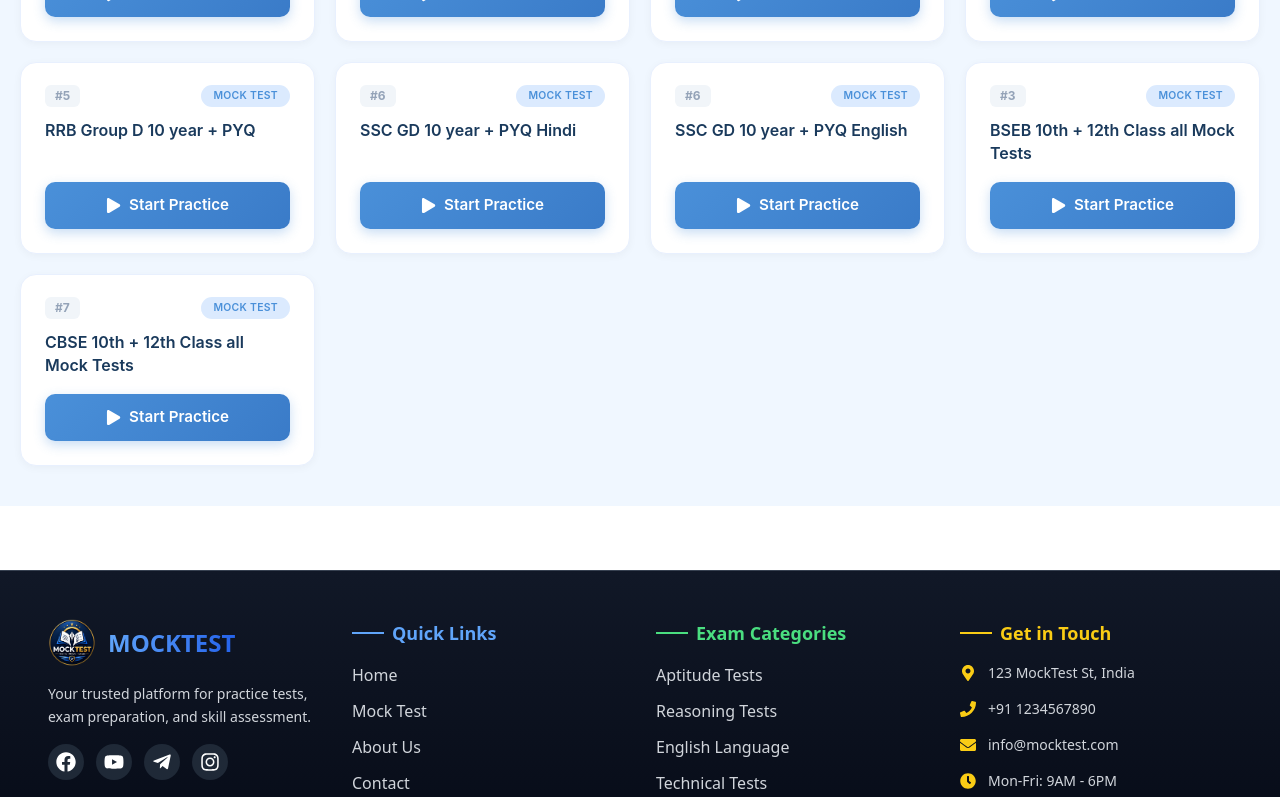
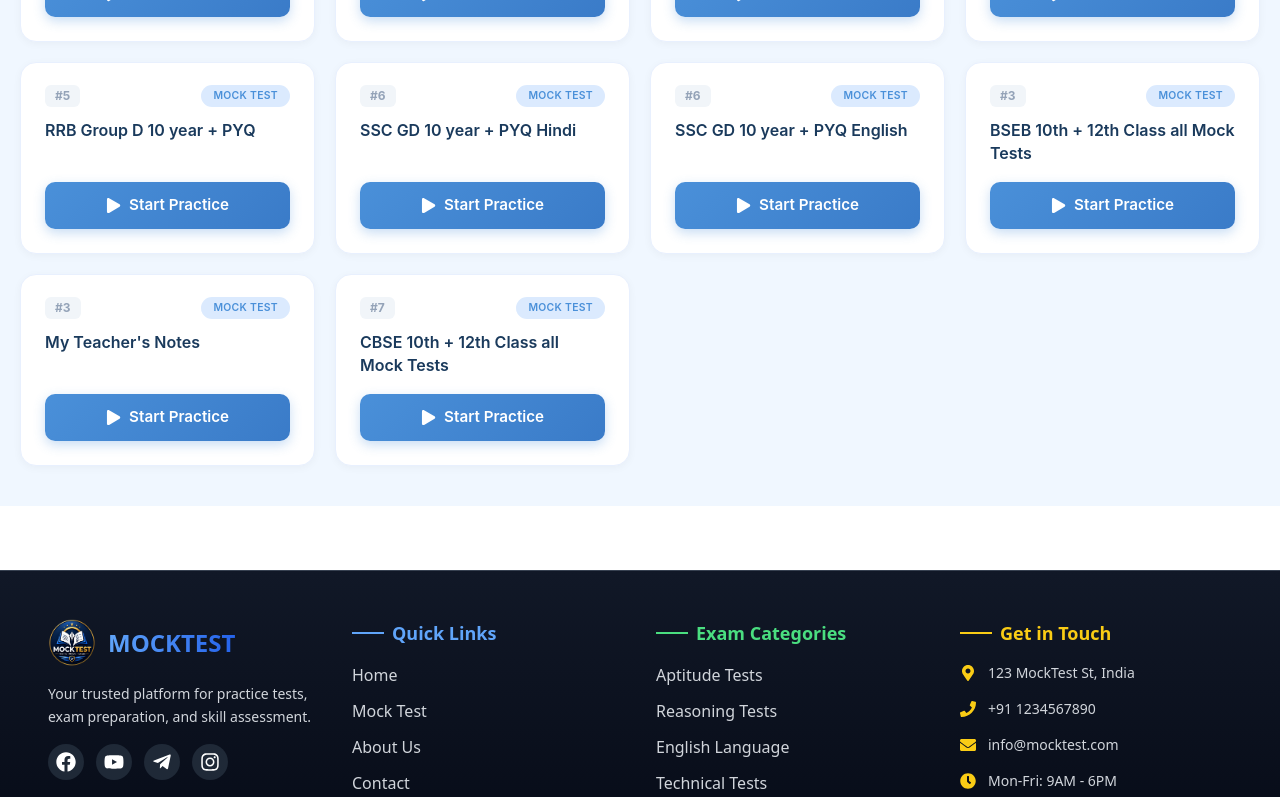
Before and after one commit to Nitish00029/Free-Mock-Test-, a React (Create React App) app: page /my-courses in a window 1280 px wide. Shown: the part 705-1502 px from the top of the page. Built offline with nearby package versions, Linux system fonts and the light colour scheme.

Commit message:
Update MyCourses.jsx

```diff
--- a/src/components/MyCourses.jsx
+++ b/src/components/MyCourses.jsx
@@ -17,6 +17,7 @@ const MyCourses = () => {
     { id: 6, title: "SSC GD 10 year + PYQ Hindi", button: "Start", link: "/ssc-gd-hindi" },
     { id: 6, title: "SSC GD 10 year + PYQ English", button: "Start", link: "/ssc-gd" },
     { id: 3, title: "BSEB 10th + 12th Class all Mock Tests", button: "Start", link: "/bseb-10-12" },
+    { id: 3, title: "My Teacher's Notes", button: "Start", link: "/nots" },
     { id: 7, title: "CBSE 10th + 12th Class all Mock Tests", button: "Start", link: "/cbse-10-12" }
   ];
 
```
